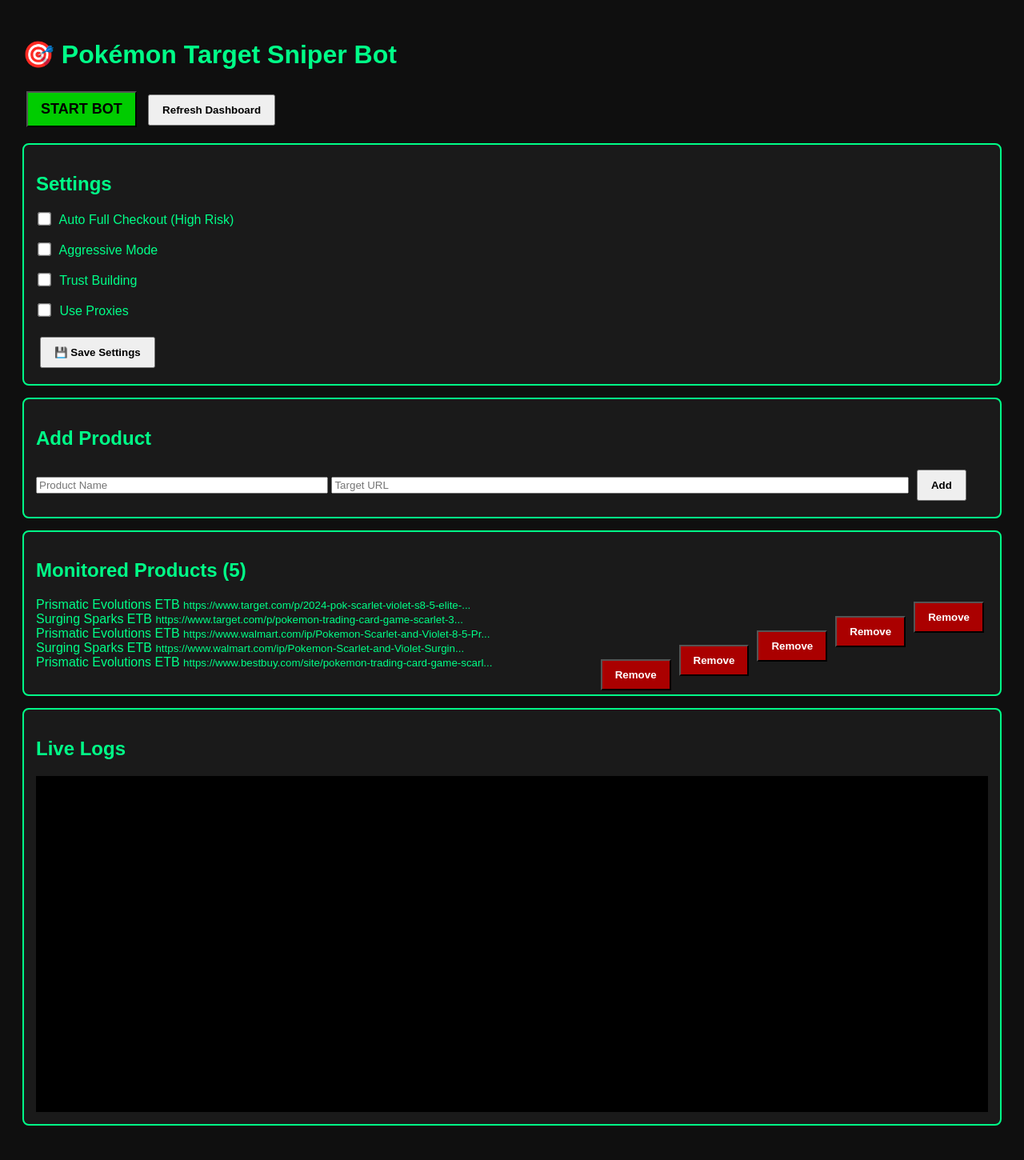
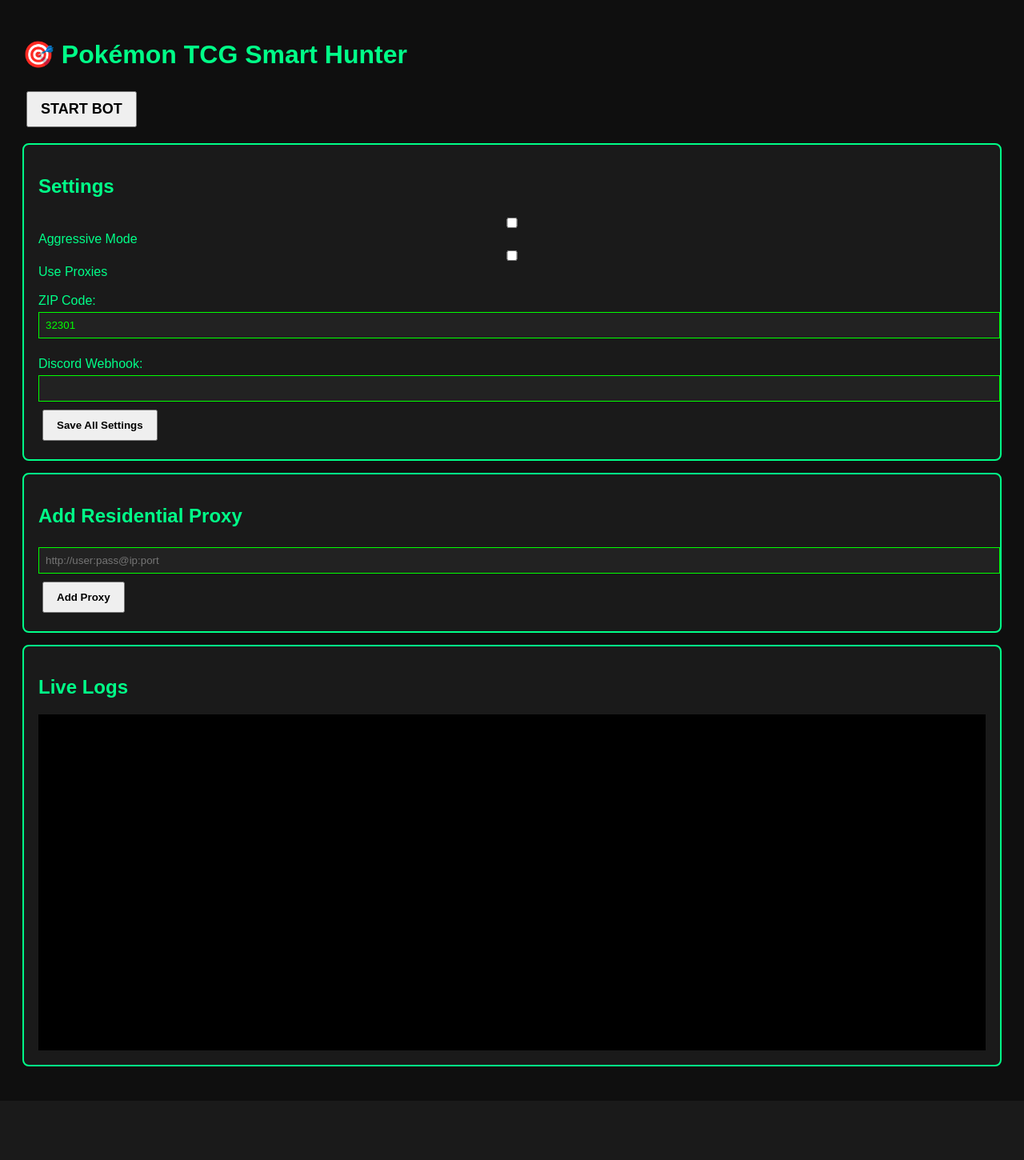
Before and after one commit to zachwood222/PokeYourMom, a Flask app: page / in a window 1280 px wide. Shown: the whole page at 80% size. After the commit the page ends 1333 px from the top, so only its background shows below. Run offline with Flask 3, Linux system fonts and the light colour scheme; some libraries are stand-ins or nearby versions.

Commit message:
Update HTML for Pokémon TCG Smart Hunter

```diff
--- a/templates/index.html
+++ b/templates/index.html
@@ -1,43 +1,33 @@
 <!DOCTYPE html>
 <html>
 <head>
-    <title>Pokémon Target Sniper 2026</title>
+    <title>Pokémon TCG Smart Hunter 2026</title>
     <script src="https://cdnjs.cloudflare.com/ajax/libs/socket.io/4.7.2/socket.io.min.js"></script>
     <style>
         body { font-family: Arial; background: #0f0f0f; color: #00ff88; padding: 20px; }
-        .box { background: #1a1a1a; padding: 15px; margin: 15px 0; border-radius: 8px; border: 2px solid #00ff88; }
+        .box { background: #1a1a1a; padding: 18px; margin: 15px 0; border-radius: 8px; border: 2px solid #00ff88; }
         button { padding: 10px 16px; margin: 5px; font-weight: bold; }
-        .green { background:#00cc00; color:black; }
-        .red { background:#cc0000; color:white; }
-        input[type="checkbox"] { transform: scale(1.3); margin-right: 8px; }
+        input, textarea { background: #222; color: #0f0; border: 1px solid #0f0; padding: 8px; width: 100%; margin: 5px 0; }
     </style>
 </head>
 <body>
 <div class="container">
-    <h1>🎯 Pokémon Target Sniper Bot</h1>
-
+    <h1>🎯 Pokémon TCG Smart Hunter</h1>
     <button onclick="toggleBot()" id="toggleBtn" class="green" style="font-size:18px;">START BOT</button>
-    <button onclick="location.reload()">Refresh Dashboard</button>
 
     <div class="box">
         <h2>Settings</h2>
-        <label><input type="checkbox" id="autoCheckout"> Auto Full Checkout (High Risk)</label><br><br>
-        <label><input type="checkbox" id="aggressive"> Aggressive Mode</label><br><br>
-        <label><input type="checkbox" id="trust"> Trust Building</label><br><br>
-        <label><input type="checkbox" id="proxy"> Use Proxies</label><br><br>
-        <button onclick="saveSettings()">💾 Save Settings</button>
+        <label><input type="checkbox" id="aggressive" onchange="saveConfig()"> Aggressive Mode</label><br>
+        <label><input type="checkbox" id="proxy" onchange="saveConfig()"> Use Proxies</label><br><br>
+        ZIP Code: <input id="zip" value="32301" onchange="saveConfig()"><br><br>
+        Discord Webhook: <input id="webhook" style="width:100%" onchange="saveConfig()">
+        <button onclick="saveConfig()">Save All Settings</button>
     </div>
 
     <div class="box">
-        <h2>Add Product</h2>
-        <input id="prodName" placeholder="Product Name" style="width:30%">
-        <input id="prodUrl" placeholder="Target URL" style="width:60%">
-        <button onclick="addProduct()">Add</button>
-    </div>
-
-    <div class="box">
-        <h2>Monitored Products (<span id="count">0</span>)</h2>
-        <ul id="productList" style="list-style:none; padding:0;"></ul>
+        <h2>Add Residential Proxy</h2>
+        <input id="newProxy" placeholder="http://user:pass@ip:port">
+        <button onclick="addProxy()">Add Proxy</button>
     </div>
 
     <div class="box">
@@ -56,57 +46,26 @@
     function toggleBot() {
         const btn = document.getElementById('toggleBtn');
         const action = btn.innerText.includes('START') ? 'start' : 'stop';
-        fetch('/api/' + action, {method: 'POST'})
-            .then(() => btn.innerText = btn.innerText.includes('START') ? 'STOP BOT' : 'START BOT');
+        fetch('/api/' + action, {method: 'POST'}).then(() => btn.innerText = btn.innerText.includes('START') ? 'STOP BOT' : 'START BOT');
     }
 
-    function saveSettings() {
+    function saveConfig() {
         const data = {
-            AUTO_FULL_CHECKOUT: document.getElementById('autoCheckout').checked,
             AGGRESSIVE_MODE: document.getElementById('aggressive').checked,
-            TRUST_BUILDING: document.getElementById('trust').checked,
-            USE_PROXY: document.getElementById('proxy').checked
+            USE_PROXY: document.getElementById('proxy').checked,
+            ZIP_CODE: document.getElementById('zip').value,
+            DISCORD_WEBHOOK: document.getElementById('webhook').value
         };
-        fetch('/api/config', {
-            method: 'POST',
-            headers: {'Content-Type': 'application/json'},
-            body: JSON.stringify(data)
-        }).then(() => alert('Settings Saved!'));
+        fetch('/api/config', {method: 'POST', headers: {'Content-Type':'application/json'}, body: JSON.stringify(data)});
     }
 
-    function addProduct() {
-        const name = document.getElementById('prodName').value.trim();
-        const url = document.getElementById('prodUrl').value.trim();
-        if (name && url) {
-            fetch('/api/products', {
-                method: 'POST',
-                headers: {'Content-Type': 'application/json'},
-                body: JSON.stringify({name, url})
-            }).then(() => loadProducts());
-        }
+    function addProxy() {
+        alert("Proxy added to config (edit app.py manually for now)");
     }
 
-    function loadProducts() {
-        fetch('/api/products')
-            .then(r => r.json())
-            .then(data => {
-                const list = document.getElementById('productList');
-                list.innerHTML = '';
-                document.getElementById('count').textContent = data.length;
-                data.forEach((p, i) => {
-                    const li = document.createElement('li');
-                    li.innerHTML = `${p.name} <small>${p.url.substring(0,60)}...</small>
-                        <button onclick="removeProduct(${i})" style="background:#aa0000;color:white;float:right;">Remove</button>`;
-                    list.appendChild(li);
-                });
-            });
-    }
-
-    function removeProduct(i) {
-        fetch(`/api/products/${i}`, {method: 'DELETE'}).then(() => loadProducts());
-    }
-
-    window.onload = loadProducts;
+    window.onload = () => {
+        document.getElementById('toggleBtn').innerText = "START BOT";
+    };
 </script>
 </body>
 </html>
```
